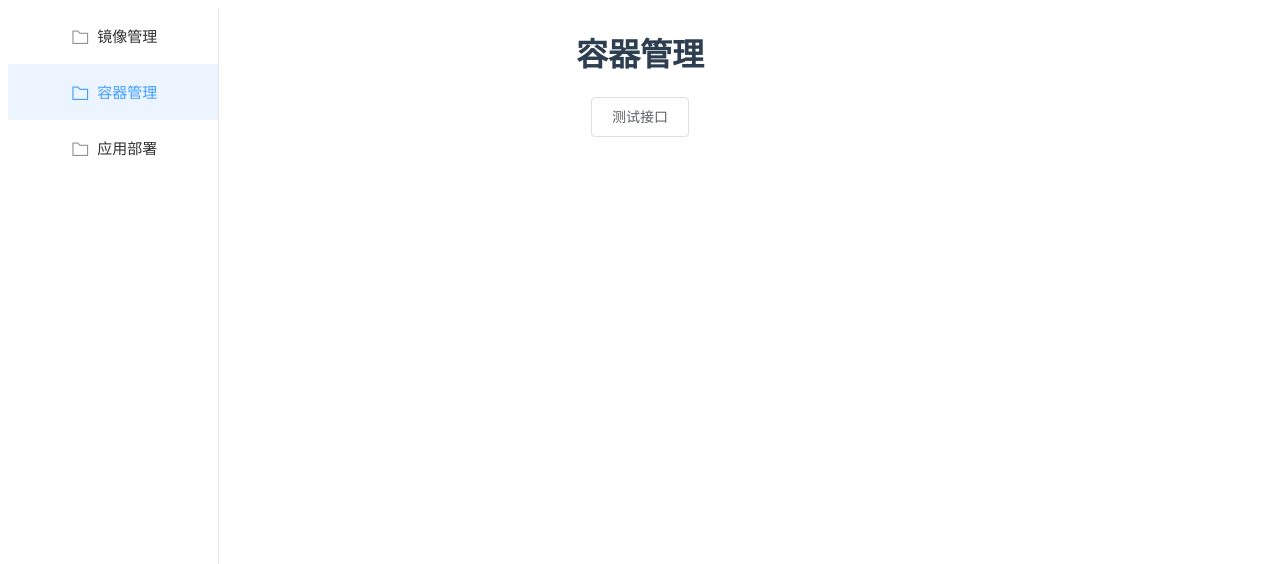
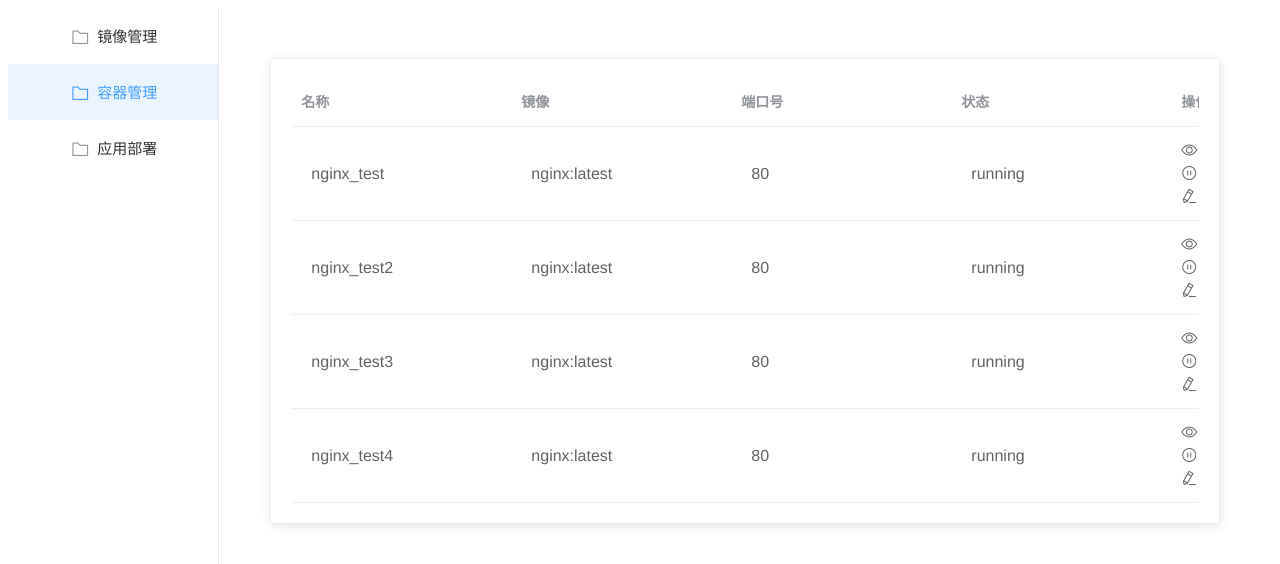
Before and after one commit to qwerame/paas-platform, a Vue app: page / in a window 1280 px wide. Both pictures are taken after a click on the item "容器管理". Shown: the top 564 px of the page. Built offline with nearby package versions, Linux system fonts and the light colour scheme.

Commit message:
新增pods页列表

```diff
--- a/src/components/containerComp.vue
+++ b/src/components/containerComp.vue
@@ -1,23 +1,106 @@
 <script>
 export default {
   name: 'containerComp',
+  data() {
+    return {
+      tableData: [{
+        name: 'nginx_test',
+        image: 'nginx:latest',
+        port: '80',
+        status: 'running',
+      }, {
+        name: 'nginx_test2',
+        image: 'nginx:latest',
+        port: '80',
+        status: 'running',
+      }, {
+        name: 'nginx_test3',
+        image: 'nginx:latest',
+        port: '80',
+        status: 'running',
+      }, {
+        name: 'nginx_test4',
+        image: 'nginx:latest',
+        port: '80',
+        status: 'running',
+      }]
+    }
+  },
   methods:{
     async test () {
       this.$http.get('/get_list' , {}).then(res => {
         console.log(res)
       }).catch(err => console.log(err))
+    },
+    handleEdit(index, row) {
+      console.log(index, row);
+    },
+    handleDelete(index, row) {
+      console.log(index, row);
     }
   }
 }
 </script>
 
 <template>
-  <div>
-    <h1>容器管理</h1>
-    <el-button @click="test">测试接口</el-button>
+  <div >
+    <el-card class="box-card" style="width: 90%; margin: 50px auto;">
+      <el-table
+          :data="tableData">
+        <el-table-column
+            label="名称"
+            width="220">
+          <template slot-scope="scope">
+            <span style="margin-left: 10px">{{ scope.row.name }}</span>
+          </template>
+        </el-table-column>
+        <el-table-column
+            label="镜像"
+            width="220">
+          <template slot-scope="scope">
+          <span style="margin-left: 10px">{{ scope.row.image }}</span>
+          </template>
+        </el-table-column>
+        <el-table-column
+            label="端口号"
+            width="220">
+          <template slot-scope="scope">
+          <span style="margin-left: 10px">{{ scope.row.port }}</span>
+          </template>
+        </el-table-column>
+        <el-table-column
+            label="状态"
+            width="220">
+          <template slot-scope="scope">
+          <span style="margin-left: 10px">{{ scope.row.status}}</span>
+          </template>
+        </el-table-column>
+        <el-table-column label="操作">
+          <template slot-scope="scope">
+            <i class="el-icon-view icon-container" @click=""></i>
+            <i class="el-icon-video-play icon-container" @click=""></i>
+            <i class="el-icon-video-pause icon-container" @click=""></i>
+            <i class="el-icon-refresh-left icon-container" @click=""></i>
+            <i class="el-icon-edit icon-container" @click=""></i>
+            <i class="el-icon-delete icon-container" @click=""></i>
+          </template>
+        </el-table-column>
+      </el-table>
+    </el-card>
+<!--    <h1>容器管理</h1>-->
+<!--    <el-button @click="test">测试接口</el-button>-->
   </div>
 </template>
 
-<style scoped>
+<style>
+.icon-container{
+  margin-right: 10px;
+  &:hover{
+    color: #409EFF;
+  }
+}
+.el-table__body-wrapper {
+  font-size: medium;
 
+}
 </style>
--- a/src/views/EntrancePage.vue
+++ b/src/views/EntrancePage.vue
@@ -39,7 +39,7 @@ export default {
         </el-menu-item>
       </el-menu>
     </el-col>
-    <el-col :span="16">
+    <el-col :span="20">
       <image-comp v-if="activeItem === '1'"></image-comp>
       <container-comp v-else-if="activeItem === '2'"></container-comp>
       <application-comp v-else></application-comp>
```
